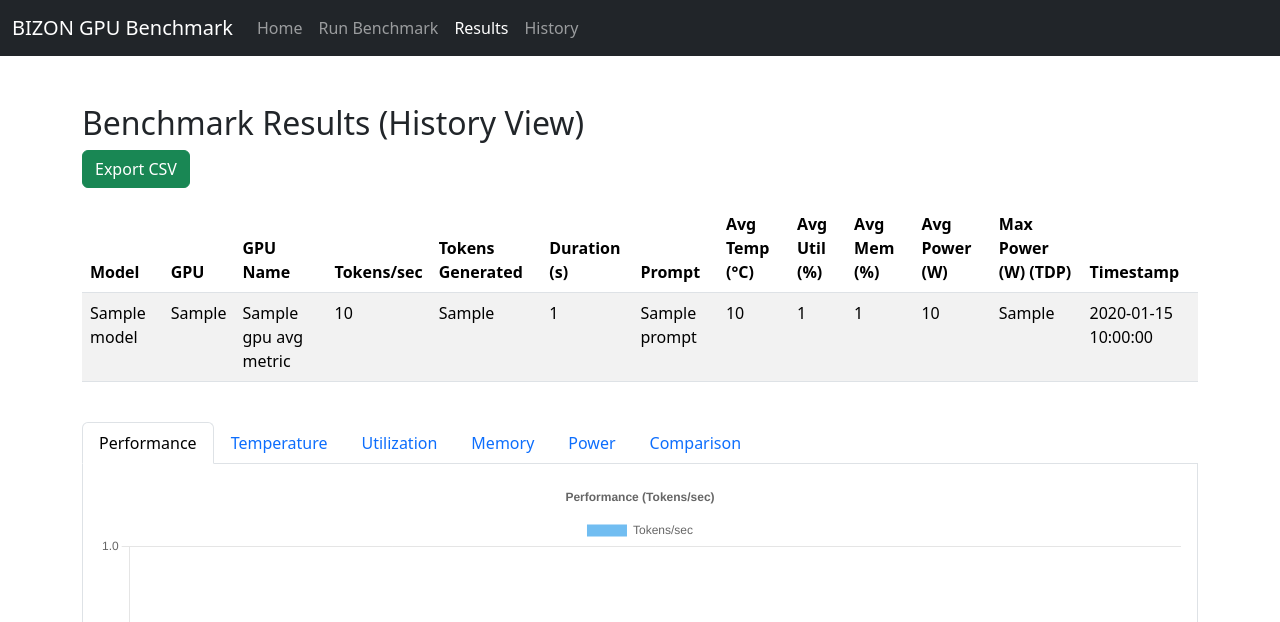
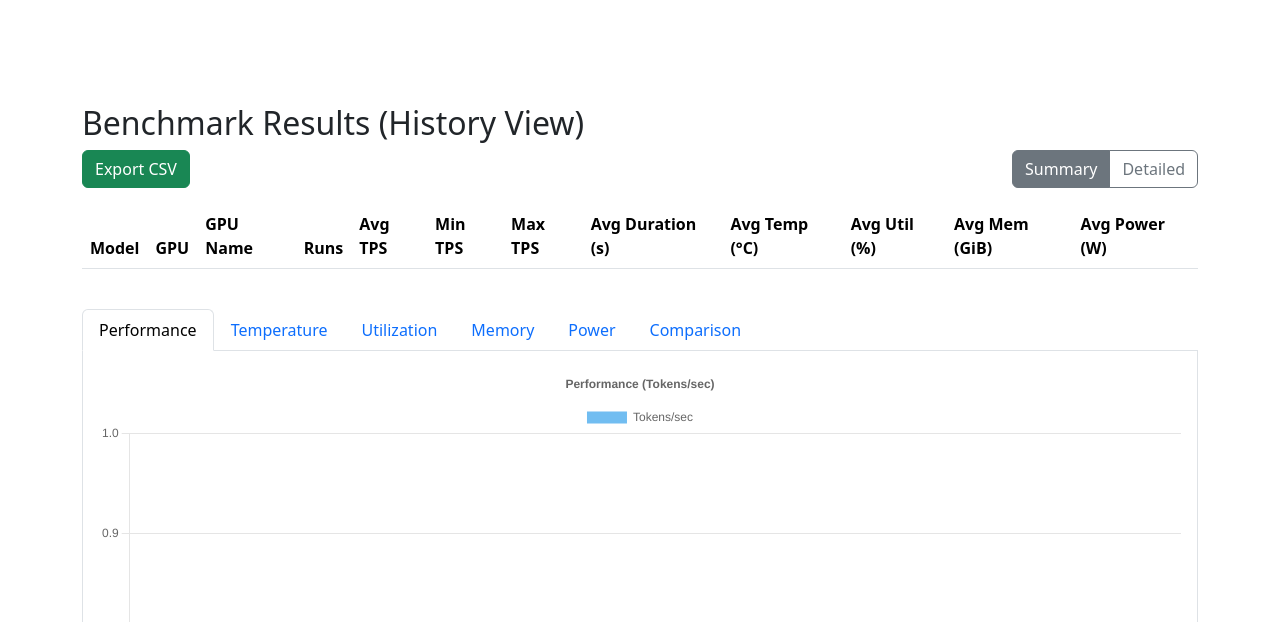
Before and after one commit to Gimel12/gpu_benchmark_ollama_models, a Flask app: template templates/results.html in a window 1280 px wide. Shown: the top 622 px of the page. Run offline with Flask 2, Linux system fonts and the light colour scheme; the template is opened without the code that fills it: most values are stand-ins (such as "Sample title", 1, 10 or a date in 2020); lists and menus that the app fills with data are empty.

Commit message:
feat(gpu-metrics): report absolute memory used (GiB), sample during streaming, add peak power/memory; update UI tables/charts/CSV to use GiB and correct power limit field

```diff
--- a/app.py
+++ b/app.py
@@ -422,21 +422,28 @@ def export_csv(filename):
 
     # Write header
     header = ['Model', 'GPU', 'Tokens/sec', 'Duration (s)', 'Prompt',
-              'Avg Temp (°C)', 'Avg Util (%)', 'Avg Mem (%)', 'Avg Power (W)', 'Timestamp']
+              'Avg Temp (°C)', 'Avg Util (%)', 'Avg Mem (GiB)', 'Avg Power (W)', 'Timestamp']
     writer.writerow(header)
 
     # Write data rows
     for r in results:
+        gpu_metrics = r.get('gpu_avg_metrics', {}) or {}
+        avg_mem_gib = ''
+        if 'avg_memory_used_mib' in gpu_metrics and gpu_metrics.get('avg_memory_used_mib') is not None:
+            try:
+                avg_mem_gib = float(gpu_metrics.get('avg_memory_used_mib')) / 1024.0
+            except Exception:
+                avg_mem_gib = ''
         row = [
             r.get('model', ''),
             r.get('gpu_idx', 'CPU'),
             r.get('tokens_per_second', ''),
             r.get('total_duration_seconds', ''),
             r.get('prompt', ''),
-            r.get('gpu_avg_metrics', {}).get('avg_temperature_c', ''),
-            r.get('gpu_avg_metrics', {}).get('avg_utilization_percent', ''),
-            r.get('gpu_avg_metrics', {}).get('avg_memory_utilization_percent', ''),
-            r.get('gpu_avg_metrics', {}).get('avg_power_draw_w', ''),
+            gpu_metrics.get('avg_temperature_c', ''),
+            gpu_metrics.get('avg_utilization_percent', ''),
+            avg_mem_gib,
+            gpu_metrics.get('avg_power_draw_w', ''),
             r.get('timestamp', '')
         ]
         writer.writerow(row)
--- a/templates/results.html
+++ b/templates/results.html
@@ -5,11 +5,12 @@
     <meta name="viewport" content="width=device-width, initial-scale=1">
     <title>Benchmark Results</title>
     <link href="https://cdn.jsdelivr.net/npm/bootstrap@5.3.2/dist/css/bootstrap.min.css" rel="stylesheet">
+    <link href="{{ url_for('static', filename='styles.css') }}" rel="stylesheet">
     <script src="https://cdn.jsdelivr.net/npm/bootstrap@5.3.2/dist/js/bootstrap.bundle.min.js"></script>
     <script src="https://cdn.jsdelivr.net/npm/chart.js"></script>
   </head>
   <body>
-    <nav class="navbar navbar-expand-lg navbar-dark bg-dark">
+    <nav class="navbar navbar-expand-lg navbar-dark app-navbar">
       <div class="container-fluid">
         <a class="navbar-brand" href="/">BIZON GPU Benchmark</a>
         <button class="navbar-toggler" type="button" data-bs-toggle="collapse" data-bs-target="#navbarNav">
@@ -36,7 +37,7 @@
     <div class="container mt-5">
       <h2>Benchmark Results {% if history %}(History View){% endif %}</h2>
       {% if results %}
-        <div class="btn-toolbar mb-3">
+        <div class="btn-toolbar mb-3 align-items-center justify-content-between">
           <div class="btn-group me-2">
             {% if not history %}
             <a href="/download" class="btn btn-primary">Download JSON</a>
@@ -53,8 +54,36 @@
             </button>
           </div>
           {% endif %}
+          <div class="btn-group">
+            <button id="summaryViewBtn" type="button" class="btn btn-outline-secondary active">Summary</button>
+            <button id="detailedViewBtn" type="button" class="btn btn-outline-secondary">Detailed</button>
+          </div>
         </div>
-        <div class="table-responsive">
+        <!-- Summary (grouped) table -->
+        <div id="summaryContainer" class="table-responsive">
+          <table class="table table-striped align-middle">
+            <thead>
+              <tr>
+                <th>Model</th>
+                <th>GPU</th>
+                <th>GPU Name</th>
+                <th>Runs</th>
+                <th>Avg TPS</th>
+                <th>Min TPS</th>
+                <th>Max TPS</th>
+                <th>Avg Duration (s)</th>
+                <th>Avg Temp (°C)</th>
+                <th>Avg Util (%)</th>
+                <th>Avg Mem (GiB)</th>
+                <th>Avg Power (W)</th>
+              </tr>
+            </thead>
+            <tbody id="summaryTbody"></tbody>
+          </table>
+        </div>
+
+        <!-- Detailed (per-run) table -->
+        <div id="detailedContainer" class="table-responsive" style="display:none;">
           <table class="table table-striped">
             <thead>
               <tr>
@@ -67,13 +96,13 @@
                 <th>Prompt</th>
                 <th>Avg Temp (°C)</th>
                 <th>Avg Util (%)</th>
-                <th>Avg Mem (%)</th>
+                <th>Avg Mem (GiB)</th>
                 <th>Avg Power (W)</th>
                 <th>Max Power (W) (TDP)</th>
                 <th>Timestamp</th>
               </tr>
             </thead>
-            <tbody>
+            <tbody id="detailedTbody">
               {% for r in results %}
               <tr>
                 <td>{{ r.model }}</td>
@@ -91,9 +120,15 @@
                 <td>{{ r.prompt }}</td>
                 <td>{{ r.gpu_avg_metrics.avg_temperature_c|round(1) if r.gpu_avg_metrics and r.gpu_avg_metrics.avg_temperature_c else '' }}</td>
                 <td>{{ r.gpu_avg_metrics.avg_utilization_percent|round(1) if r.gpu_avg_metrics and r.gpu_avg_metrics.avg_utilization_percent else '' }}</td>
-                <td>{{ r.gpu_avg_metrics.avg_memory_utilization_percent|round(1) if r.gpu_avg_metrics and r.gpu_avg_metrics.avg_memory_utilization_percent else '' }}</td>
+                <td>
+                  {% if r.gpu_avg_metrics and r.gpu_avg_metrics.avg_memory_used_mib %}
+                    {{ (r.gpu_avg_metrics.avg_memory_used_mib / 1024)|round(2) }}
+                  {% else %}
+
+                  {% endif %}
+                </td>
                 <td>{{ r.gpu_avg_metrics.avg_power_draw_w|round(1) if r.gpu_avg_metrics and r.gpu_avg_metrics.avg_power_draw_w else '' }}</td>
-                <td>{{ r.gpu_avg_metrics.max_power_w if r.gpu_avg_metrics is defined and r.gpu_avg_metrics.max_power_w is defined else 'N/A' }}</td>
+                <td>{{ r.gpu_avg_metrics.power_limit_w if r.gpu_avg_metrics is defined and r.gpu_avg_metrics.power_limit_w is defined else 'N/A' }}</td>
                 <td>{{ r.timestamp|format_timestamp }}</td>
               </tr>
               {% endfor %}
@@ -159,7 +194,7 @@
                     <option value="total_duration_seconds">Duration (s)</option>
                     <option value="temperature">Temperature (°C)</option>
                     <option value="utilization">Utilization (%)</option>
-                    <option value="memory">Memory Usage (%)</option>
+                    <option value="memory">Memory Used (GiB)</option>
                     <option value="power">Power Draw (W)</option>
                   </select>
                 </div>
@@ -179,6 +214,94 @@
           // Parse the results data
           var chartResultsJson = '{{ results|tojson|safe }}';
           var chartResults = JSON.parse(chartResultsJson);
+
+          // View toggle logic
+          const summaryBtn = document.getElementById('summaryViewBtn');
+          const detailedBtn = document.getElementById('detailedViewBtn');
+          const summaryContainer = document.getElementById('summaryContainer');
+          const detailedContainer = document.getElementById('detailedContainer');
+
+          function setView(view) {
+            if (view === 'summary') {
+              summaryContainer.style.display = '';
+              detailedContainer.style.display = 'none';
+              summaryBtn.classList.add('active');
+              detailedBtn.classList.remove('active');
+            } else {
+              summaryContainer.style.display = 'none';
+              detailedContainer.style.display = '';
+              summaryBtn.classList.remove('active');
+              detailedBtn.classList.add('active');
+            }
+          }
+
+          summaryBtn.addEventListener('click', function(){ setView('summary'); });
+          detailedBtn.addEventListener('click', function(){ setView('detailed'); });
+
+          // Group by Model + GPU and compute aggregates
+          function safeNum(v) { return (v === null || v === undefined) ? null : Number(v); }
+          function addAgg(agg, key, val){ if(val!==null && !isNaN(val)){ agg[key].push(val);} }
+          function avg(arr){ return arr.length ? arr.reduce((a,b)=>a+b,0)/arr.length : null; }
+          function min(arr){ return arr.length ? Math.min(...arr) : null; }
+          function max(arr){ return arr.length ? Math.max(...arr) : null; }
+
+          const groups = {};
+          chartResults.forEach(r => {
+            const gpuLabel = r.multi_gpu ? `Multi: ${r.gpu_idx}` : (r.gpu_idx === null ? 'CPU' : String(r.gpu_idx));
+            const key = `${r.model}__${gpuLabel}`;
+            if(!groups[key]){
+              groups[key] = {
+                model: r.model,
+                gpu: gpuLabel,
+                gpu_name: r.gpu_avg_metrics && r.gpu_avg_metrics.gpu_name ? r.gpu_avg_metrics.gpu_name : '',
+                tps: [], dur: [], temp: [], util: [], mem_gib: [], power: [], runs: 0
+              };
+            }
+            const g = groups[key];
+            g.runs += 1;
+            addAgg(g, 'tps', safeNum(r.tokens_per_second));
+            addAgg(g, 'dur', safeNum(r.total_duration_seconds));
+            if(r.gpu_avg_metrics){
+              addAgg(g, 'temp', safeNum(r.gpu_avg_metrics.avg_temperature_c));
+              addAgg(g, 'util', safeNum(r.gpu_avg_metrics.avg_utilization_percent));
+              // convert MiB -> GiB for summary
+              if (r.gpu_avg_metrics.avg_memory_used_mib !== undefined && r.gpu_avg_metrics.avg_memory_used_mib !== null){
+                addAgg(g, 'mem_gib', safeNum(r.gpu_avg_metrics.avg_memory_used_mib) / 1024.0);
+              }
+              addAgg(g, 'power', safeNum(r.gpu_avg_metrics.avg_power_draw_w));
+            }
+          });
+
+          // Render summary table
+          const summaryTbody = document.getElementById('summaryTbody');
+          summaryTbody.innerHTML = '';
+          Object.values(groups).forEach(g => {
+            const row = document.createElement('tr');
+            function fmt(v, d=2){ return (v===null||isNaN(v)) ? '' : Number(v).toFixed(d); }
+            const cells = [
+              g.model,
+              g.gpu,
+              g.gpu_name,
+              g.runs,
+              fmt(avg(g.tps)),
+              fmt(min(g.tps)),
+              fmt(max(g.tps)),
+              fmt(avg(g.dur)),
+              fmt(avg(g.temp),1),
+              fmt(avg(g.util),1),
+              fmt(avg(g.mem_gib),2),
+              fmt(avg(g.power),1)
+            ];
+            cells.forEach((c,i)=>{
+              const td = document.createElement('td');
+              td.textContent = c;
+              row.appendChild(td);
+            });
+            summaryTbody.appendChild(row);
+          });
+
+          // Default to Summary view initially
+          setView('summary');
 
           // Helper function to generate labels
           function generateLabels(results) {
@@ -200,7 +323,10 @@
               case 'utilization':
                 return result.gpu_avg_metrics.avg_utilization_percent;
               case 'memory':
-                return result.gpu_avg_metrics.avg_memory_utilization_percent;
+                if (result.gpu_avg_metrics.avg_memory_used_mib != null) {
+                  return result.gpu_avg_metrics.avg_memory_used_mib / 1024.0; // GiB
+                }
+                return null;
               case 'power':
                 return result.gpu_avg_metrics.avg_power_draw_w;
               default:
@@ -293,7 +419,7 @@
             data: {
               labels: perfLabels,
               datasets: [{
-                label: 'Memory Usage (%)',
+                label: 'Memory Used (GiB)',
                 data: memData,
                 backgroundColor: 'rgba(75, 192, 192, 0.7)'
               }]
@@ -303,7 +429,7 @@
               plugins: {
                 title: {
                   display: true,
-                  text: 'GPU Memory Usage (%)'
+                  text: 'GPU Memory Used (GiB)'
                 }
               }
             }
@@ -426,7 +552,7 @@
                 metricDisplayName = 'Utilization (%)';
                 break;
               case 'memory':
-                metricDisplayName = 'Memory Usage (%)';
+                metricDisplayName = 'Memory Used (GiB)';
                 break;
               case 'power':
                 metricDisplayName = 'Power Draw (W)';
```
Also changed, not shown: benchmark.py (+47 -14 lines).
